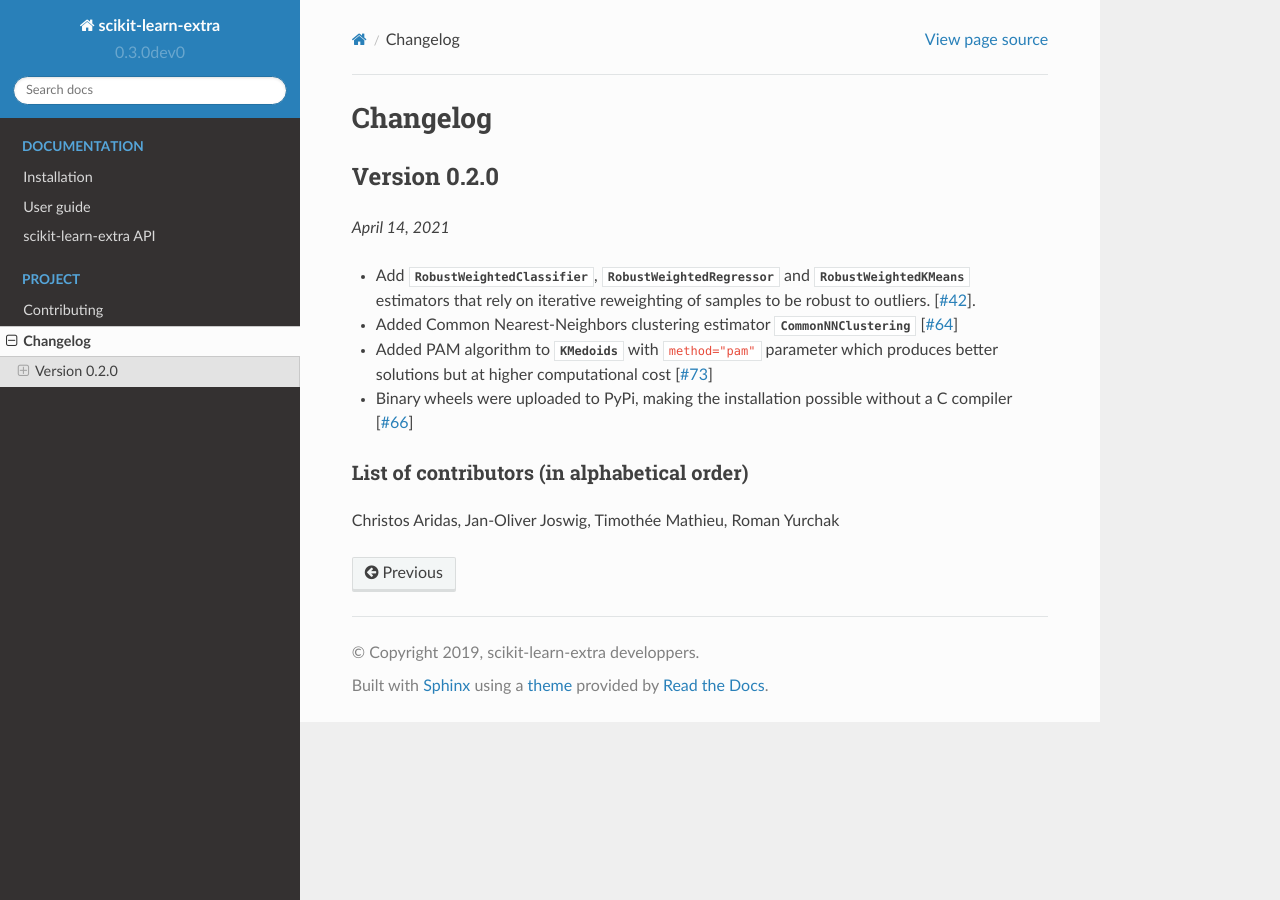
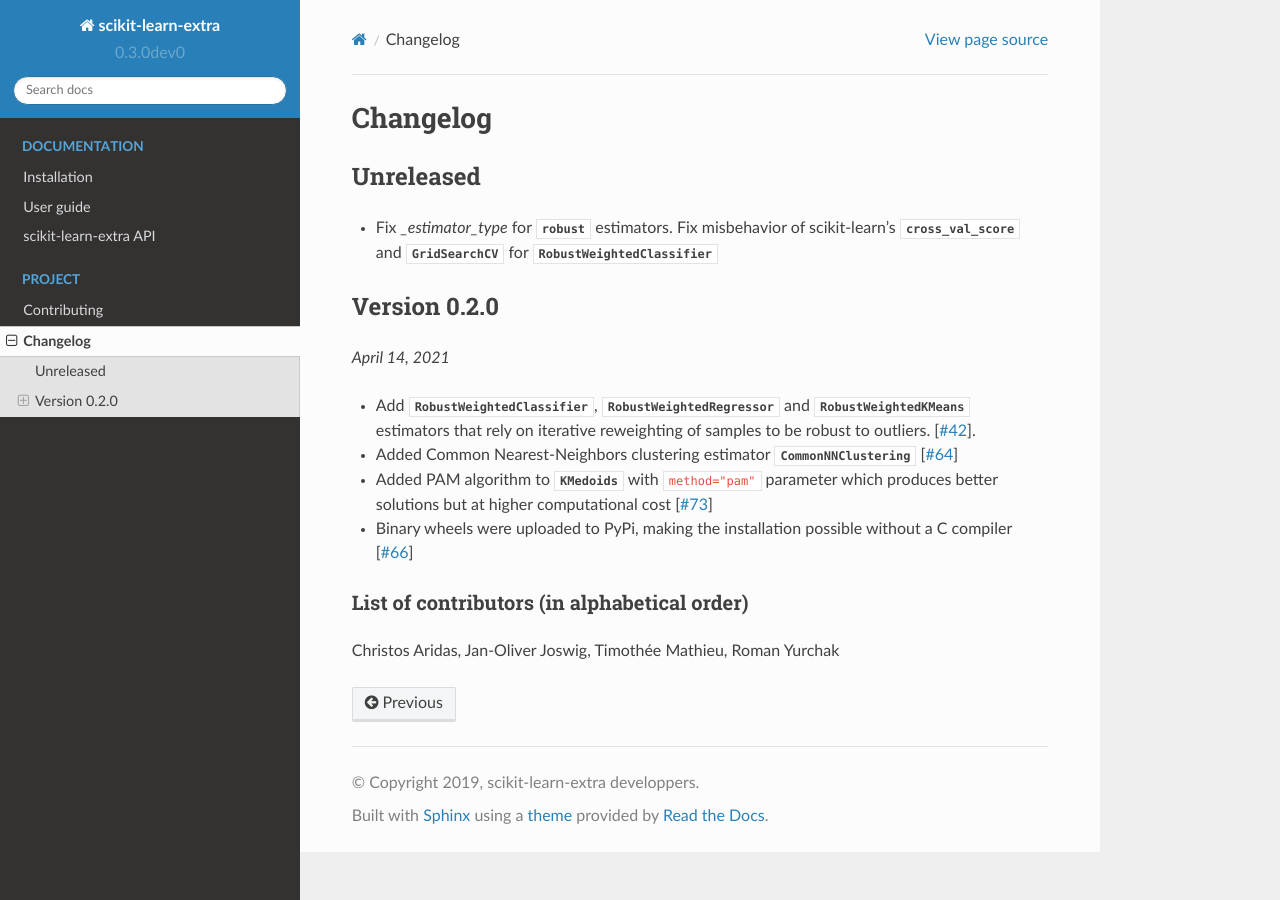
Before and after one commit to odgovorih1e/scikit-learn-extra, a Sphinx documentation site: the page built from doc/changelog.rst, in a window 1280 px wide. Built offline with Sphinx 7.4.7 and the Read the Docs theme 2.0.0, drawn with Linux system fonts in a browser that asks for light colours; pages that are not in the unit, such as notebooks, are missing from menus.

Commit message:
FIX `_estimator_type` in robust estimators (#108)

```diff
--- a/doc/changelog.rst
+++ b/doc/changelog.rst
@@ -1,6 +1,12 @@
 Changelog
 =========
 
+Unreleased
+----------
+
+- Fix `_estimator_type` for :class:`~sklearn_extra.robust` estimators. Fix
+  misbehavior of scikit-learn's :class:`~sklearn.model_selection.cross_val_score` and
+  :class:`~sklearn.grid_search.GridSearchCV` for :class:`~sklearn_extra.robust.RobustWeightedClassifier`
 
 Version 0.2.0
 -------------
```
Also changed, not shown: 1 other file.
